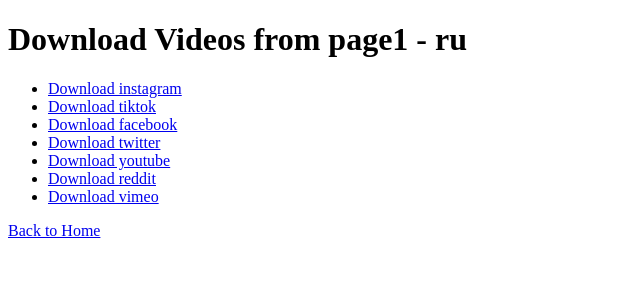
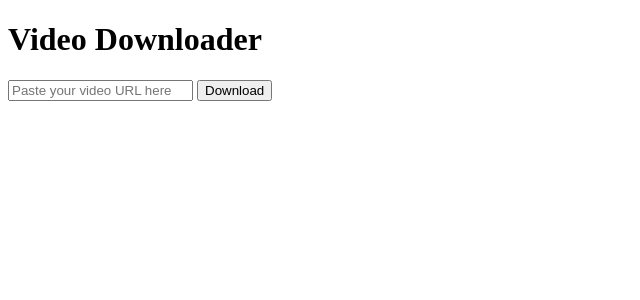
Before and after one commit to BorisVaneev/getvideo-live, a Flask app: page /ru/page1 in a window 1280 px wide. Shown: the top 300 px of the page, without its empty margins (0-640 px from the left). Run offline with Flask 3, Linux system fonts and the light colour scheme.

Commit message:
Update seo_page.html

```diff
--- a/templates/seo_page.html
+++ b/templates/seo_page.html
@@ -1,17 +1,14 @@
 <!DOCTYPE html>
-<html lang="{{ lang }}">
+<html lang="en">
 <head>
     <meta charset="UTF-8">
-    <meta name="viewport" content="width=device-width, initial-scale=1.0">
-    <title>{{ page }} - Video Download</title>
+    <title>Download Video</title>
 </head>
 <body>
-    <h1>Download Videos from {{ page }} - {{ lang }}</h1>
-    <ul>
-        {% for service in services %}
-            <li><a href="/download/{{ service }}">Download {{ service }}</a></li>
-        {% endfor %}
-    </ul>
-    <a href="/">Back to Home</a>
+    <h1>Video Downloader</h1>
+    <form action="/download_video" method="get">
+        <input type="text" name="url" placeholder="Paste your video URL here" required>
+        <button type="submit">Download</button>
+    </form>
 </body>
 </html>
```
